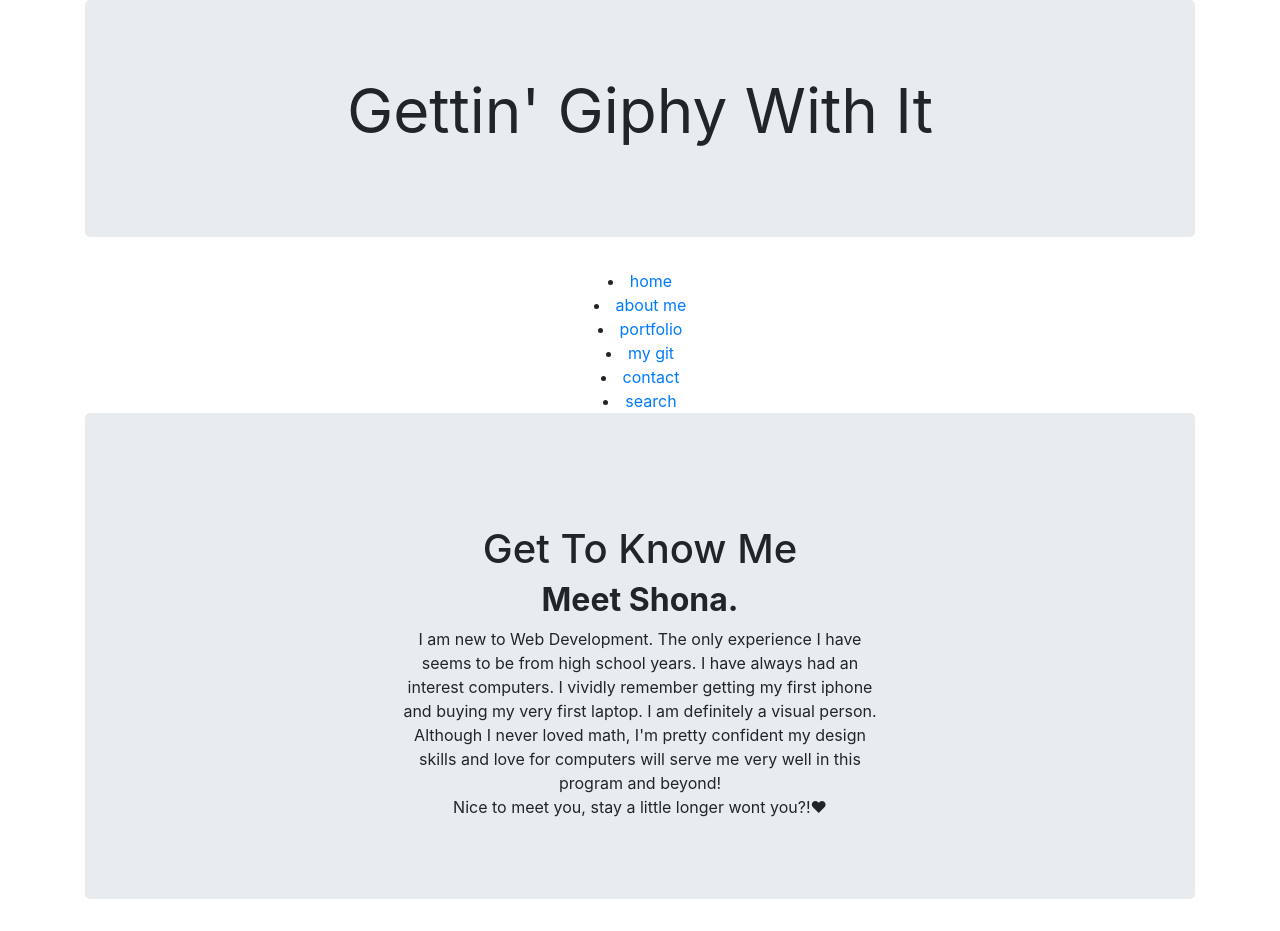
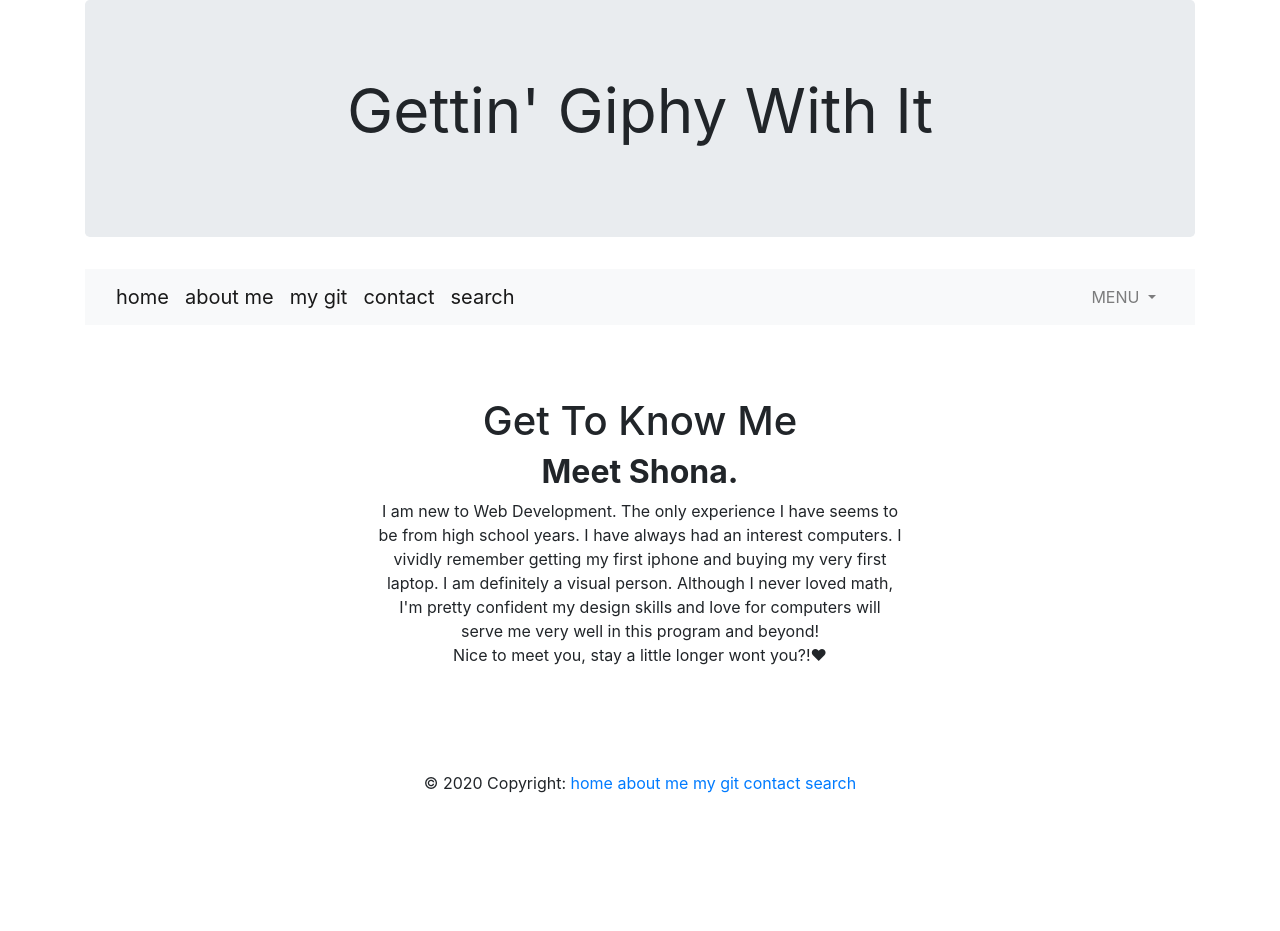
Before and after one commit to ceobg/MyProject2, a plain HTML site: page aboutme.html in a window 1280 px wide. After the commit the page ends 811 px from the top, so only its background shows below. Drawn offline with nearby package versions, Linux system fonts and the light colour scheme.

Commit message:
added footer

```diff
--- a/aboutme.html
+++ b/aboutme.html
@@ -11,39 +11,58 @@
 <html>
                  <header><title>about me</title></header>
 
-<center>
+<script src="js/main.js"></script>
 
 <div class="container">
 <div class="page-header">
+<div class="jumbotron">
 
-<div class="jumbotron"><p style="font-size:62px;">Gettin' Giphy With It</p></div>
+<center><p style="font-size:62px;">Gettin' Giphy With It</p></div>
 
 <link rel="stylesheet" href="https://stackpath.bootstrapcdn.com/bootstrap/4.5.0/css/bootstrap.min.css" integrity="sha384-9aIt2nRpC12Uk9gS9baDl411NQApFmC26EwAOH8WgZl5MYYxFfc+NcPb1dKGj7Sk" crossorigin="anonymous">
 <script src="https://stackpath.bootstrapcdn.com/bootstrap/4.5.0/js/bootstrap.min.js" integrity="sha384-OgVRvuATP1z7JjHLkuOU7Xw704+h835Lr+6QL9UvYjZE3Ipu6Tp75j7Bh/kR0JKI" crossorigin="anonymous"></script>
 
-<link rel="stylesheet" href="css/stylesheet.css">
+<link rel="stylesheet" href="css/styles.css">
 
-<div class="page-header">
+<nav class="navbar navbar-expand-lg navbar-light bg-light">
+<div class="container">
+<a class="navbar-brand" href="index.html">home</a>
+<a class="navbar-brand" href="aboutme.html">about me</a>
+<a class="navbar-brand" href="git.html">my git</a>
+<a class="navbar-brand" href="contact.html">contact</a>
+<a class="navbar-brand" href="search.html">search</a>
+<button class="navbar-toggler" type="button" data-toggle="collapse" data-target="#navbarSupportedContent" aria-controls="navbarSupportedContent" aria-expanded="false" aria-label="Toggle navigation">
+<span class="navbar-toggler-icon"></span>
+</button>
 
-<span id="menu-nav">
-<span id="navigation-bar">
+<div class="collapse navbar-collapse" id="navbarSupportedContent">
+<ul class="navbar-nav ml-auto" id="navbar">
+<li class="nav-item dropdown">
+<a class="nav-link dropdown-toggle" href="#" id="navbarDropdown" role="button" data-toggle="dropdown" aria-haspopup="true" aria-expanded="false">
+   MENU
+</a>
 
-<li><a href="index.html" target="_self" rel="author">home</a></li>
-<li><a href="aboutme.html" target="_self" rel="author">about me</a></li>
-<li><a href="portfolio.html" target="_self" rel="author">portfolio</a></li>
-<li><a href="git.html" target="_self" rel="author">my git</a></li>
-<li><a href="contact.html" target="_self" rel="author">contact</a></li>
-<li><a href="search.html" target="_self" rel="author">search</a></li></span></span></div></div>
+<div class="dropdown-menu dropdown-menu-right animate slideIn" aria-labelledby="navbarDropdown">
+<a class="dropdown-item" href="wireframe.html">wireframes</a>
+<a class="dropdown-item" href="userstories.html">userstories</a>
+<div class="dropdown-divider"></div>
+<a class="dropdown-item" href="search.html">Search GIPHY</a>
+</div>
+</li>
+</ul>
+</div>
+</div>
+</nav>
 
-<div class="jumbotron">
+<br>
+<br>
 
+<body>
 <center>
 
-<body>
+<br>
 
-<br><br>
-
-<div class="col-lg-6 module-border-wrap"><div class="module">
+<div class="col-lg-6 module-border-wrap"><div class="module" width="700">
 <h1>Get To Know Me</h1>
 <h2><strong>Meet Shona.</strong></h2>
 <p id="toggle">I am new to Web Development. The only experience
@@ -54,7 +73,28 @@
         will serve me very well in this program and beyond!
         <br> Nice to meet you, stay a little longer wont you?!♥</p>
 </div>
+<br>
+<br>
 
-<script src="main.js"></script>
+</div>
+</div>
 
-</center></body></center></div></span></div></div></div></center></html></html>
+<br>
+
+<!-- Copyright -->
+<div class="footer-copyright text-center py-3" id="footerbg">© 2020 Copyright:
+        <a href="index.html"> home </a>
+        <a href="aboutme.html"> about me</a>
+        <a href="git.html"> my git</a>
+        <a href="contact.html"> contact</a>
+        <a href="search.html"> search</a>
+</div>
+</div>
+
+<!-- Copyright -->
+
+</footer>
+<!-- Footer -->
+
+</body>
+</html>
```
